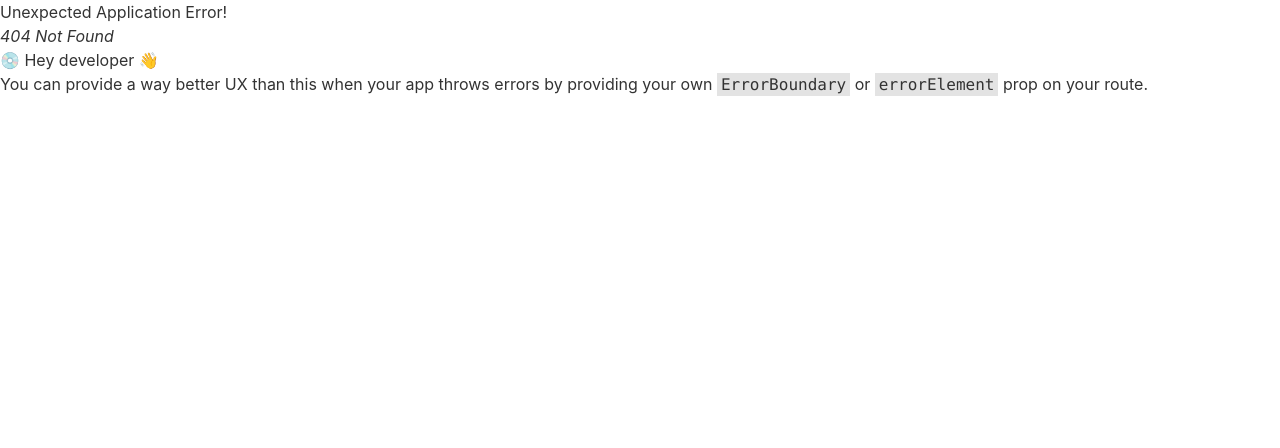
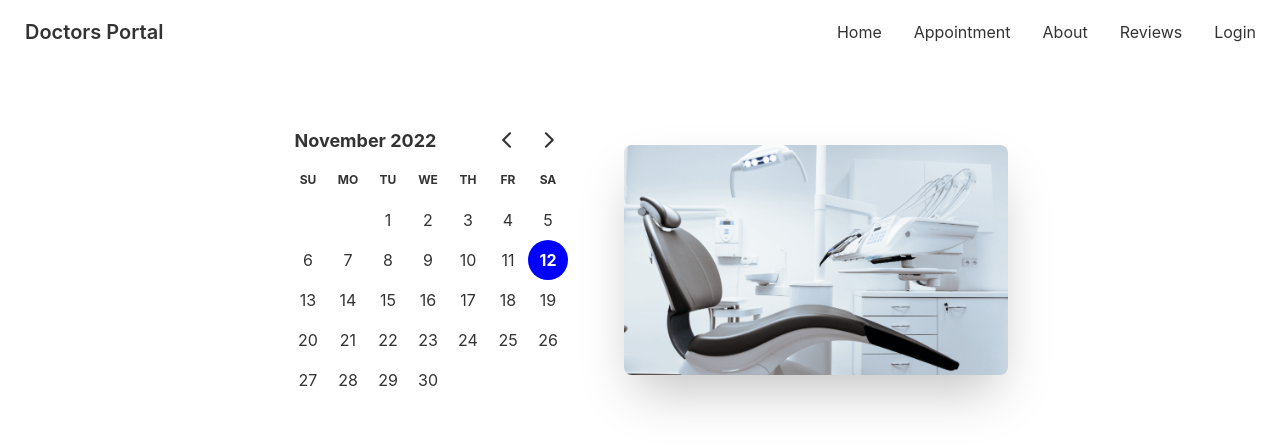
Before and after one commit to bony075/doctor-portal, a React (Create React App) app: page /appointment in a window 1280 px wide. Before the commit this address had no page. Shown: the top 448 px of the page. Built offline with nearby package versions, Linux system fonts and the light colour scheme.

Commit message:
install react-day-picker

```diff
--- a/package.json
+++ b/package.json
@@ -7,7 +7,9 @@
     "@testing-library/react": "^13.4.0",
     "@testing-library/user-event": "^13.5.0",
     "daisyui": "^2.39.1",
+    "date-fns": "^2.29.3",
     "react": "^18.2.0",
+    "react-day-picker": "^8.3.7",
     "react-dom": "^18.2.0",
     "react-router-dom": "^6.4.3",
     "react-scripts": "5.0.1",
--- /dev/null
+++ b/src/Pages/Appointment/Appointment/Appointment.js
@@ -0,0 +1,12 @@
+import React from 'react';
+import AppointmentBanner from '../AppointmentBanner/AppointmentBanner';
+
+const Appointment = () => {
+    return (
+        <div>
+            <AppointmentBanner></AppointmentBanner>
+        </div>
+    );
+};
+
+export default Appointment;
--- /dev/null
+++ b/src/Pages/Appointment/AppointmentBanner/AppointmentBanner.js
@@ -0,0 +1,29 @@
+import React, { useState } from 'react';
+import { DayPicker } from 'react-day-picker';
+import chair from "../../../assets/images/chair.png";
+
+const AppointmentBanner = () => {
+    const [ selectedDate, setSelectedDate ]=useState(new Date())
+  return (
+    <header className="my-6">
+      <div className="hero">
+        <div className="hero-content flex-col lg:flex-row-reverse">
+          <img
+            src={chair}
+            alt="dentist chair"
+            className="max-w-sm rounded-lg shadow-2xl"
+          />
+          <div className="mr-6 sm:w-full">
+            <DayPicker
+              mode="single"
+              selected={selectedDate}
+              onSelect={setSelectedDate}
+            />
+          </div>
+        </div>
+      </div>
+    </header>
+  );
+};
+
+export default AppointmentBanner;
--- a/src/Routes/Routes/Routes.js
+++ b/src/Routes/Routes/Routes.js
@@ -1,5 +1,6 @@
 import { createBrowserRouter, Routes } from "react-router-dom";
 import Main from "../../layout/Main";
+import Appointment from "../../Pages/Appointment/Appointment/Appointment";
 import Home from "../../Pages/Home/Home/Home";
 import Login from "../../Pages/Login/Login";
 
@@ -16,6 +17,10 @@
         path: "/login",
         element: <Login></Login>,
       },
+      {
+        path: "/appointment",
+        element: <Appointment></Appointment>,
+      },
     ],
   },
 ]);
--- a/src/index.js
+++ b/src/index.js
@@ -3,7 +3,7 @@
 import './index.css';
 import App from './App';
 import reportWebVitals from './reportWebVitals';
-
+import "react-day-picker/dist/style.css";
 const root = ReactDOM.createRoot(document.getElementById('root'));
 root.render(
   <React.StrictMode>
```
Also changed, not shown: 1 other file (tests, documents, lock files or other folders).
